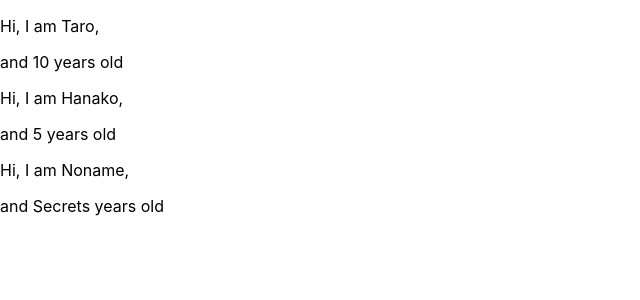
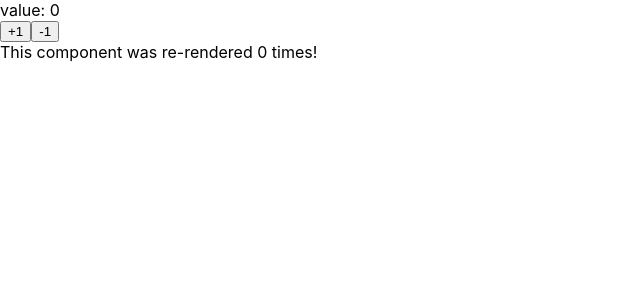
Before and after one commit to 556-mizusawa/react-redux-firstapp, a React (Create React App) app: page / in a window 1280 px wide. Shown: the top 300 px of the page, without its empty margins (0-640 px from the left). Built offline with nearby package versions, Linux system fonts and the light colour scheme.

Commit message:
learn State

```diff
--- a/src/App.tsx
+++ b/src/App.tsx
@@ -1,40 +1,13 @@
 import React from 'react';
+import Counter from './counter';
 
 interface UserProps {
   name?: string;
   age?: number;
 }
 
-const App: React.FunctionComponent<UserProps> = () => {
-  const profiles: {
-    name: string;
-    age?: number;
-  }[] = [
-    { name: 'Taro', age: 10 },
-    { name: 'Hanako', age: 5 },
-    { name: 'Noname' },
-  ];
-
-  return (
-    <div>
-      {profiles.map((profile, index) => {
-        return <User name={profile.name} age={profile.age} key={index} />;
-      })}
-    </div>
-  );
-};
-
-const User = (props: UserProps) => {
-  return (
-    <div>
-      <p>Hi, I am {props.name},</p>
-      <p>and {props.age} years old</p>
-    </div>
-  );
-};
-
-User.defaultProps = {
-  age: 'Secrets',
+const App: React.FC<UserProps> = () => {
+  return <Counter />;
 };
 
 export default App;
--- /dev/null
+++ b/src/counter.tsx
@@ -0,0 +1,29 @@
+import React, { useEffect, useRef, useState } from 'react';
+
+const Counter: React.FC<{}> = () => {
+  const [value, setValue] = useState<number>(0);
+
+  const incriment = () => {
+    setValue((prevSrate) => prevSrate + 1);
+  };
+
+  const decrement = () => {
+    setValue((prevSrate) => prevSrate - 1);
+  };
+
+  const renderTimes = useRef<number>(0);
+  useEffect(() => {
+    renderTimes.current = renderTimes.current + 1;
+  });
+
+  return (
+    <div>
+      <div>value: {value}</div>
+      <button onClick={incriment}>+1</button>
+      <button onClick={decrement}>-1</button>
+      <div>This component was re-rendered {renderTimes.current} times! </div>
+    </div>
+  );
+};
+
+export default Counter;
```
Also changed, not shown: 1 other file (tests, documents, lock files or other folders).
